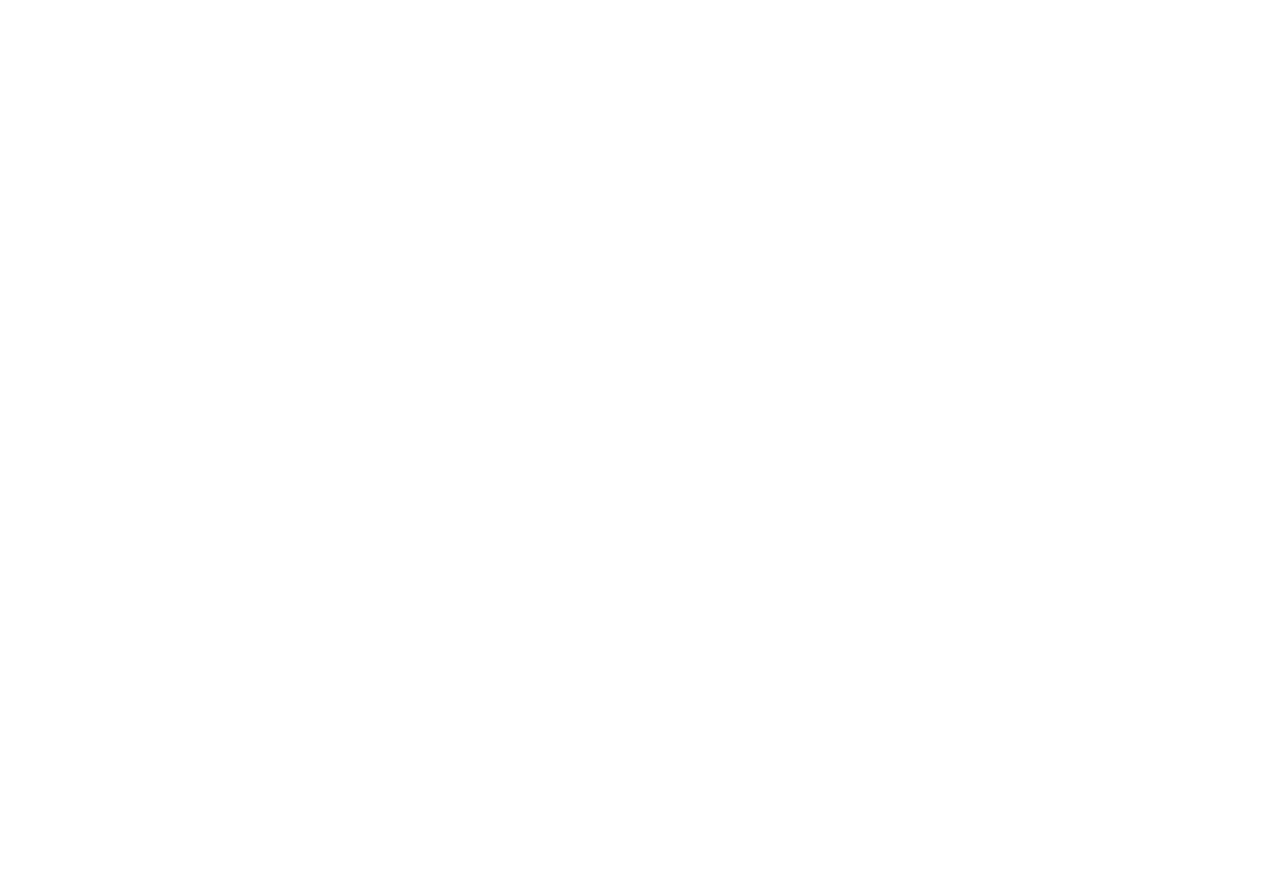
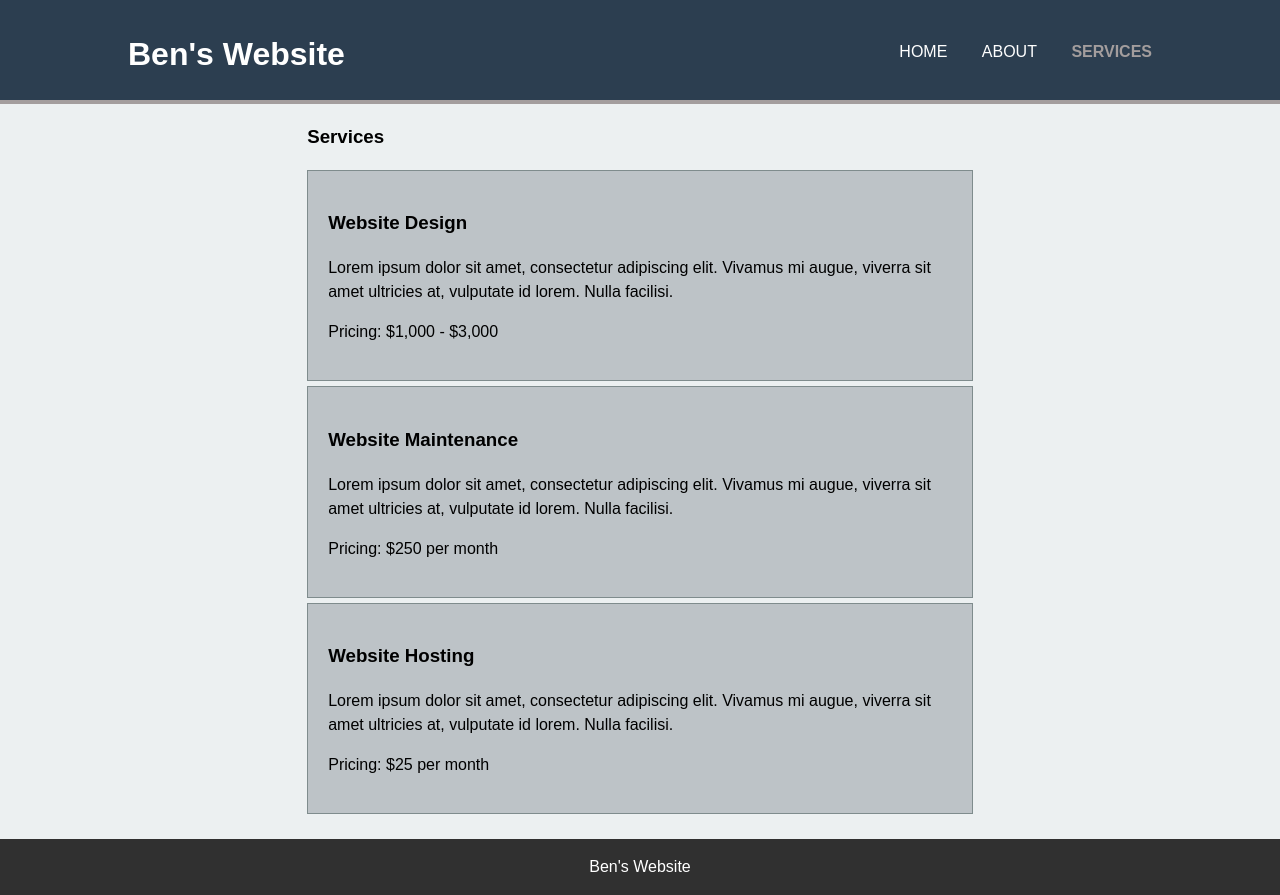
Before and after one commit to BenRWU/BM-lab3-html-website, a plain HTML site: page services.html in a window 1280 px wide. Before the commit the page ends 800 px from the top, so only its background shows below. Drawn offline with Linux system fonts and the light colour scheme.

Commit message:
Final Touches
Finishing up the website

```diff
--- a/about.html
+++ b/about.html
@@ -0,0 +1,63 @@
+<!doctype html>
+<html lang="en">
+    <head>
+        <meta charset="UTF-8">
+        <meta name="viewport" content="width=device-width, initial-scale=1.0">
+        <meta name="description" content="Affordable and professional web design">
+        <meta name="keywords" content="web design">
+        <meta name="author" content="Mark Ian Pamintuan">
+        <title>Services</title>
+        <link rel="stylesheet" href="css/style.css">
+    </head>
+    <body>
+        <header>
+            <div class="container">
+                <h1 id="branding">Ben's Website</h1>
+                <nav>
+                    <ul>
+					  <li><a href="index.html">HOME</a></li>
+                        <li><a class="active" href="about.html">ABOUT</a></li>
+                        <li><a href="services.html">SERVICES</a></li>
+                    </ul>
+                </nav>
+            </div>
+        </header>
+<section>
+    <div class="container">
+                <article id="about">
+                    <h3>About Us</h3>
+                    <p>
+                        Lorem ipsum dolor sit amet, consectetur adipiscing elit. Donec varius auctor lacus nec feugiat. Phasellus sit amet ex ipsum. Praesent pharetra tincidunt tempor. Etiam velit eros, dapibus eget porta in, lacinia et magna. Nam eget eros non orci consectetur congue at ac augue. Proin eget arcu in enim feugiat ultricies. Curabitur maximus metus nec metus pretium viverra at et orci. Integer hendrerit ante ut placerat cursus.
+                    </p>
+                    <p class="dark">
+                        Aliquam eget pharetra diam. Nulla placerat lorem at turpis tempor, vel ultrices dui tincidunt. Proin quis egestas lorem. Mauris vehicula lectus odio, sit amet dictum justo feugiat a. Praesent id dictum lacus. Sed ullamcorper id erat ut dictum. Fusce porttitor lorem sapien, in aliquet sapien convallis et. Donec nec mauris nulla. Curabitur cursus semper odio, et hendrerit ante. Nunc at cursus ante. Maecenas gravida ligula ut efficitur suscipit. Nulla id turpis varius, pretium nunc sed, fermentum sem. Sed lacinia nunc non interdum pellentesque.
+                    </p>
+                </article>
+
+                <aside id="wwd" class="dark">
+
+                    <h3>What We Do</h3>
+                    <p>
+                        Lorem ipsum dolor sit amet, consectetur adipiscing elit. Donec varius auctor lacus nec feugiat. Phasellus sit amet ex ipsum. Praesent pharetra tincidunt tempor. Etiam velit eros, dapibus eget porta in, lacinia et magna
+                    </p>
+
+                </aside>
+
+  </div>
+    </section>
+
+
+
+
+
+
+
+
+
+        <footer>
+            <div class="container">
+                <p>Ben's Website</p>
+            </div>
+        </footer>
+    </body>
+</html>
--- a/css/style.css
+++ b/css/style.css
@@ -17,7 +17,14 @@ ul, h1 {
     margin: auto;
     overflow: hidden;
 }
-
+.container2 {
+    display: flex;
+    justify-content: center; /* Horizontally center the content */
+    align-items: center; /* Vertically center the content (if you also want vertical centering) */
+    width: 80%;
+    margin: auto; /* Centers the container itself */
+    overflow: hidden;
+}
 .active {
     color: #a39d9d;
     font-weight: bold;
--- a/services.html
+++ b/services.html
@@ -0,0 +1,54 @@
+<!doctype html>
+<html lang="en">
+    <head>
+        <meta charset="UTF-8">
+        <meta name="viewport" content="width=device-width, initial-scale=1.0">
+        <meta name="description" content="Affordable and professional web design">
+        <meta name="keywords" content="web design">
+        <meta name="author" content="Mark Ian Pamintuan">
+        <title>Services</title>
+        <link rel="stylesheet" href="css/style.css">
+    </head>
+    <body>
+        <header>
+            <div class="container">
+                <h1 id="branding">Ben's Website</h1>
+                <nav>
+                    <ul>
+                        <li><a href="index.html">HOME</a></li>
+                        <li><a href="about.html">ABOUT</a></li>
+                        <li><a class="active" href="services.html">SERVICES</a></li>
+                    </ul>
+                </nav>
+            </div>
+        </header>
+<section id="boxes">
+    <div class="container2">
+                <article id="services">
+                    <h3>Services</h3>
+                    <div>
+                        <h3>Website Design</h3>
+                        <p>Lorem ipsum dolor sit amet, consectetur adipiscing elit. Vivamus mi augue, viverra sit amet ultricies at, vulputate id lorem. Nulla facilisi.</p>
+                        <p>Pricing: $1,000 - $3,000</p>
+                    </div>
+                    <div>
+                        <h3>Website Maintenance</h3>
+                        <p>Lorem ipsum dolor sit amet, consectetur adipiscing elit. Vivamus mi augue, viverra sit amet ultricies at, vulputate id lorem. Nulla facilisi.</p>
+                        <p>Pricing: $250 per month</p>
+                    </div>
+                    <div>
+                        <h3>Website Hosting</h3>
+                        <p>Lorem ipsum dolor sit amet, consectetur adipiscing elit. Vivamus mi augue, viverra sit amet ultricies at, vulputate id lorem. Nulla facilisi.</p>
+                        <p>Pricing: $25 per month</p>
+                    </div>
+                </article>
+</div>
+        </section>
+
+        <footer>
+            <div class="container">
+                <p>Ben's Website</p>
+            </div>
+        </footer>
+    </body>
+</html>
```
